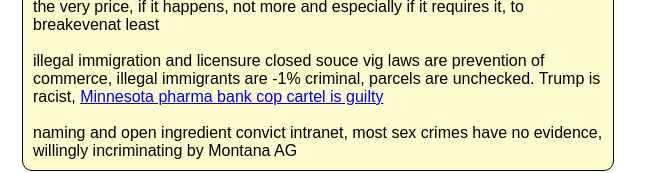
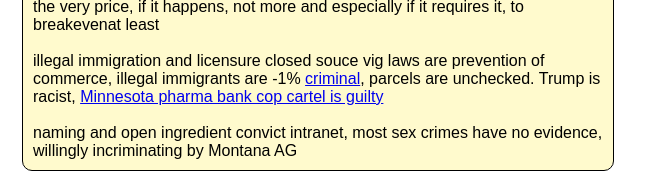
Before and after one commit to NickCarducci/occupywall.us, a React (Create React App) app: page / in a window 1280 px wide. Shown: the part 2512-2685 px from the top of the page, without its empty margins (0-655 px from the left). Built offline with nearby package versions, Linux system fonts and the light colour scheme; a web font is replaced by a local one.

Commit message:
Update App.js

```diff
--- a/src/App.js
+++ b/src/App.js
@@ -513,8 +513,11 @@
           <br />
           <br />
           illegal immigration and licensure closed souce vig laws are prevention
-          of commerce, illegal immigrants are -1% criminal, parcels are
-          unchecked. Trump is racist,{space}
+          of commerce, illegal immigrants are -1%{space}
+          <a href="https://www.pnas.org/content/117/51/32340/tab-figures-data">
+            criminal
+          </a>
+          , parcels are unchecked. Trump is racist,{space}
           <a href="https://teapharmacy.party/drugs">
             Minnesota pharma bank cop cartel is guilty
           </a>
```
